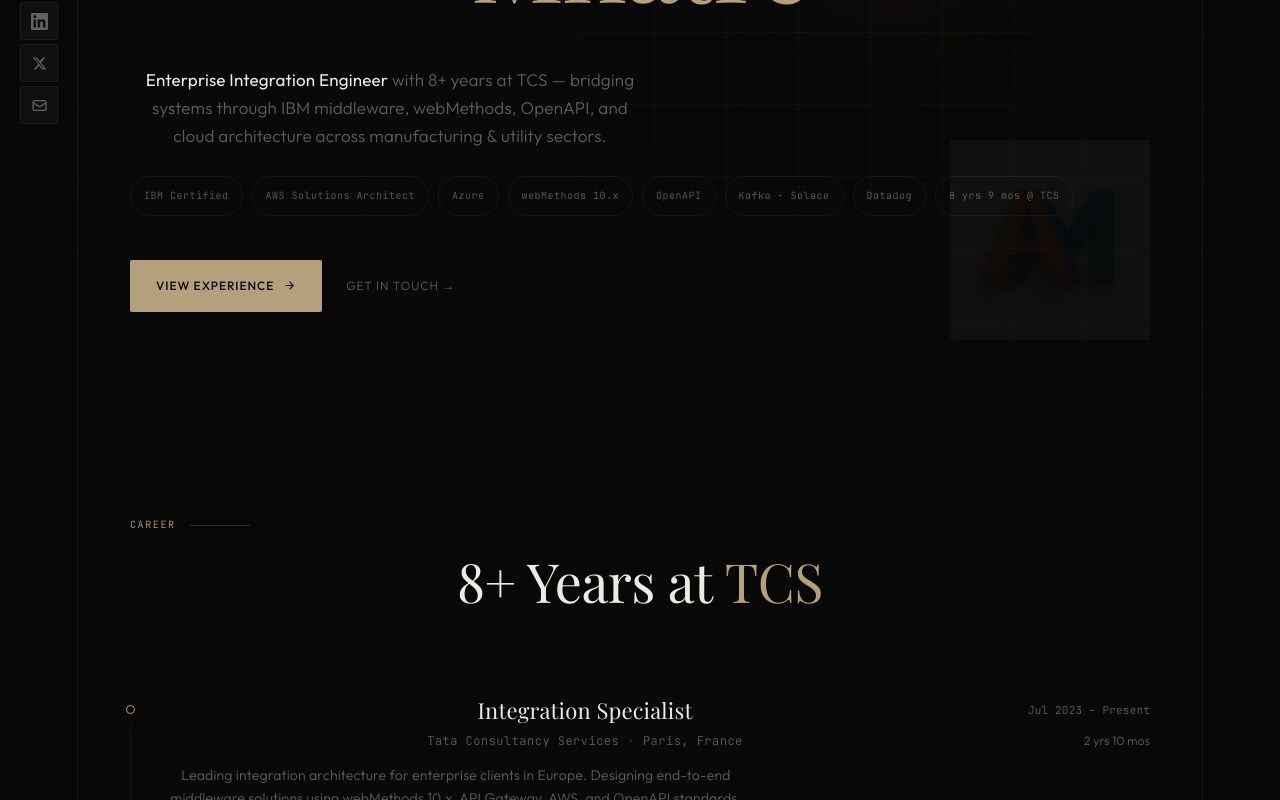
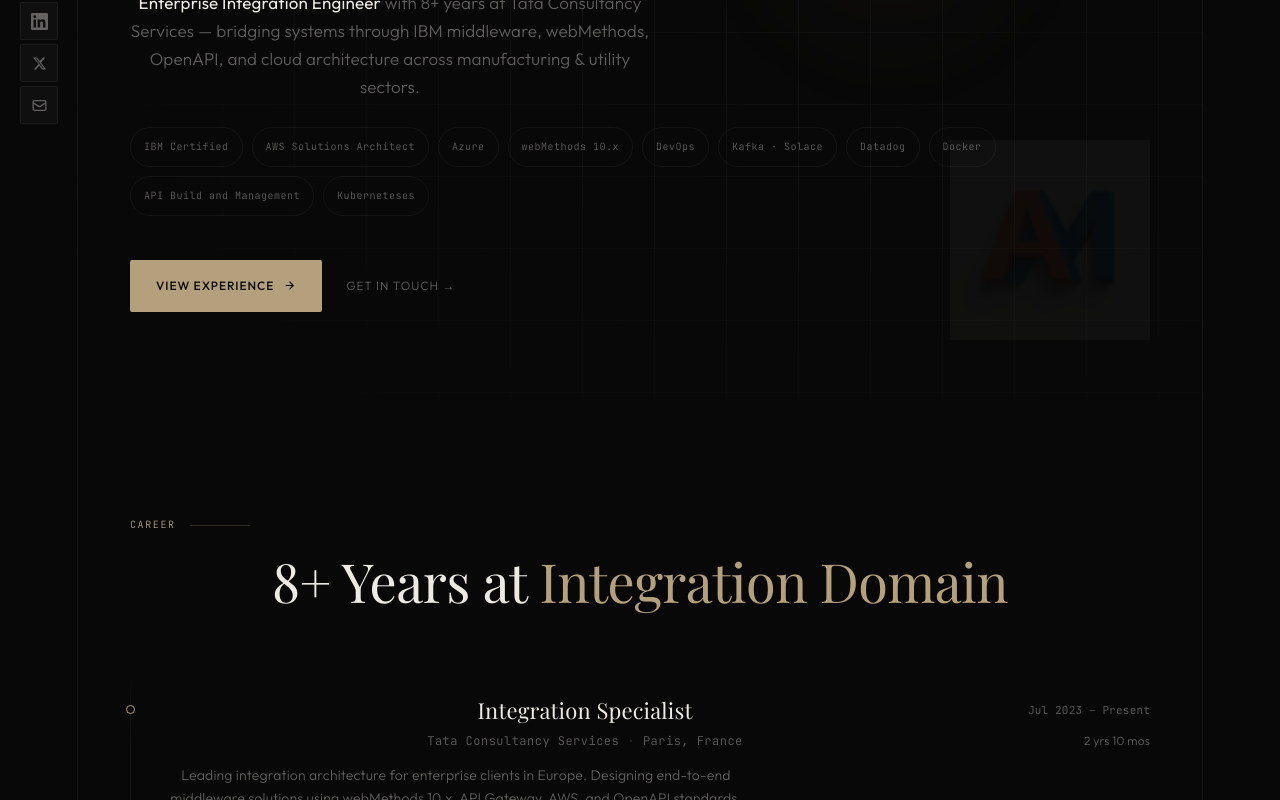
Before and after one commit to Abhishek-MH55/abhishek-portfolio, a React (Vite) app: page / in a window 1280 px wide. Shown: the part 400-1200 px from the top of the page. Built offline with nearby package versions, Linux system fonts and the light colour scheme; a web font is replaced by a local one.

Commit message:
Fourth Commit

```diff
--- a/src/App.jsx
+++ b/src/App.jsx
@@ -385,12 +385,12 @@
         <div className="hbadge">Integration Specialist · IBM &amp; AWS Certified</div>
         <h1 className="hname">Abhishek<br /><em>Mhatre</em></h1>
         <p className="htitle">
-          <strong>Enterprise Integration Engineer</strong> with 8+ years at TCS —
+          <strong>Enterprise Integration Engineer</strong> with 8+ years at Tata Consultancy Services —
           bridging systems through IBM middleware, webMethods, OpenAPI, and cloud architecture
           across manufacturing &amp; utility sectors.
         </p>
         <div className="hchips">
-          {["IBM Certified","AWS Solutions Architect","Azure","webMethods 10.x","OpenAPI","Kafka · Solace","Datadog","8 yrs 9 mos @ TCS"].map(c=>(
+          {["IBM Certified","AWS Solutions Architect","Azure","webMethods 10.x","DevOps","Kafka · Solace","Datadog","Docker","API Build and Management","Kuberneteses"].map(c=>(
             <span key={c} className="chip">{c}</span>
           ))}
         </div>
@@ -407,7 +407,7 @@
       {/* Experience */}
       <section id="experience">
         <div className="slabel" data-reveal>Career</div>
-        <h2 className="stitle" data-reveal data-d="1">8+ Years at <em>TCS</em></h2>
+        <h2 className="stitle" data-reveal data-d="1">8+ Years at <em>Integration Domain</em></h2>
         <div className="explist">
           {EXPERIENCE.map((e, i) => (
             <div key={e.id} className="exprow" data-reveal data-d={String((i%3)+1)}>
@@ -438,7 +438,7 @@
           </div>
           <div className="aright" data-reveal data-d="2">
             <div className="astats">
-              {[{n:"8+",l:"Years at TCS"},{n:"IBM",l:"Middleware Certified"},{n:"AWS",l:"Solutions Architect"},{n:"2",l:"Continents Worked"}].map(s=>(
+              {[{n:"8+",l:"Years experience in Integration Domain"},{n:"IBM",l:"Middleware Certified"},{n:"AWS",l:"Solutions Architect"},{n:"6",l:"IBM webMethods Certifications"}].map(s=>(
                 <div key={s.l} className="stat" onMouseEnter={on} onMouseLeave={off}>
                   <div className="statn">{s.n}</div>
                   <div className="statl">{s.l}</div>
```
